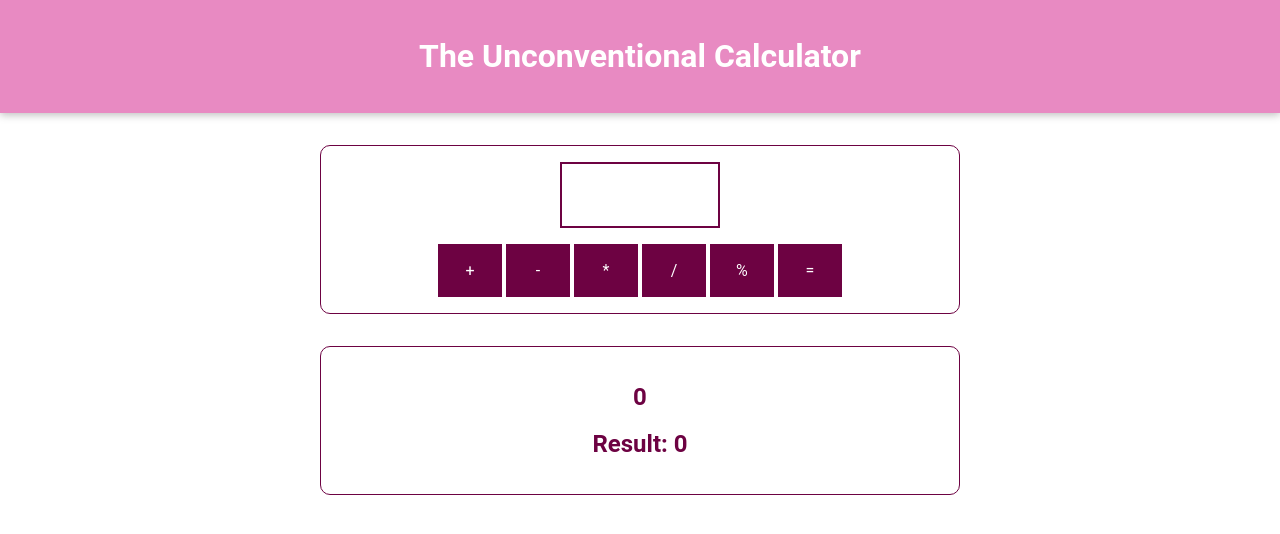
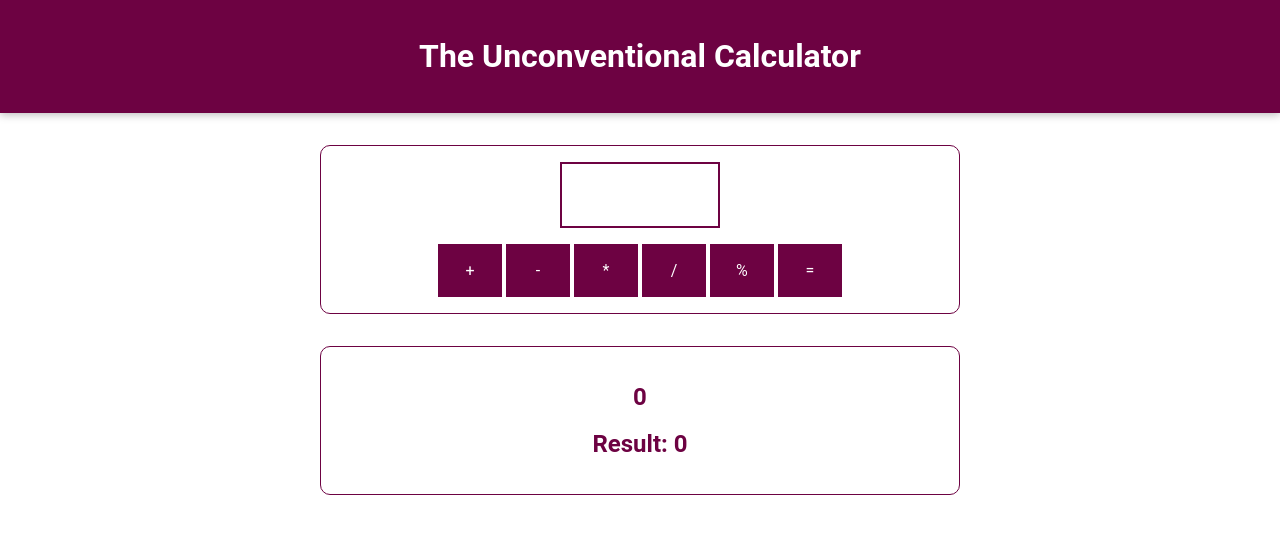
Before and after one commit to Hani-Al-Maleh/calculator, a plain HTML site: page index.html in a window 1280 px wide. Drawn offline with Linux system fonts and the light colour scheme.

Commit message:
back to the primary color

```diff
--- a/assets/styles/app.css
+++ b/assets/styles/app.css
@@ -11,7 +11,7 @@ body {
 }
 
 header {
-  background: #e88ac2;
+  background: #6d0242;
   color: white;
   padding: 1rem;
   text-align: center;
```
